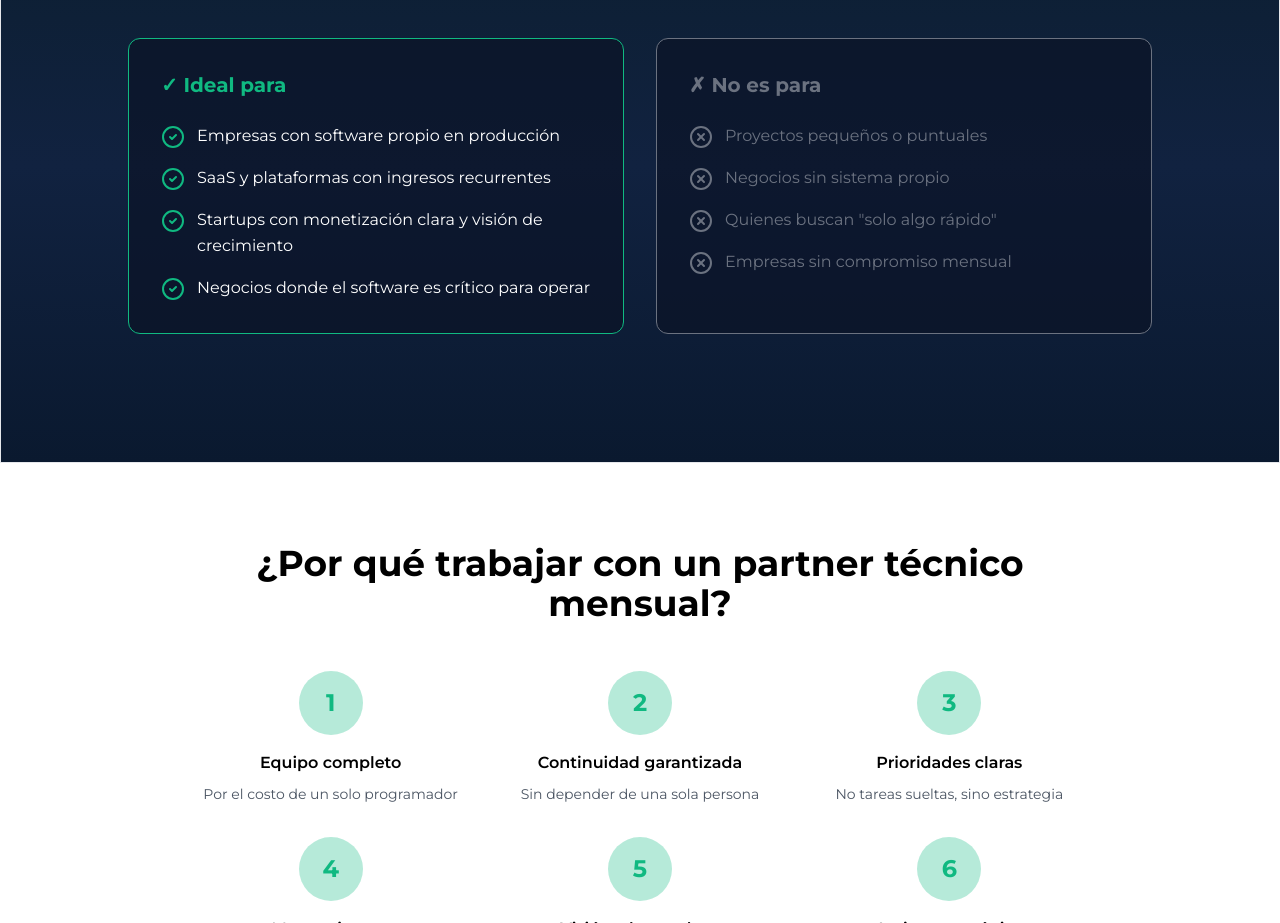
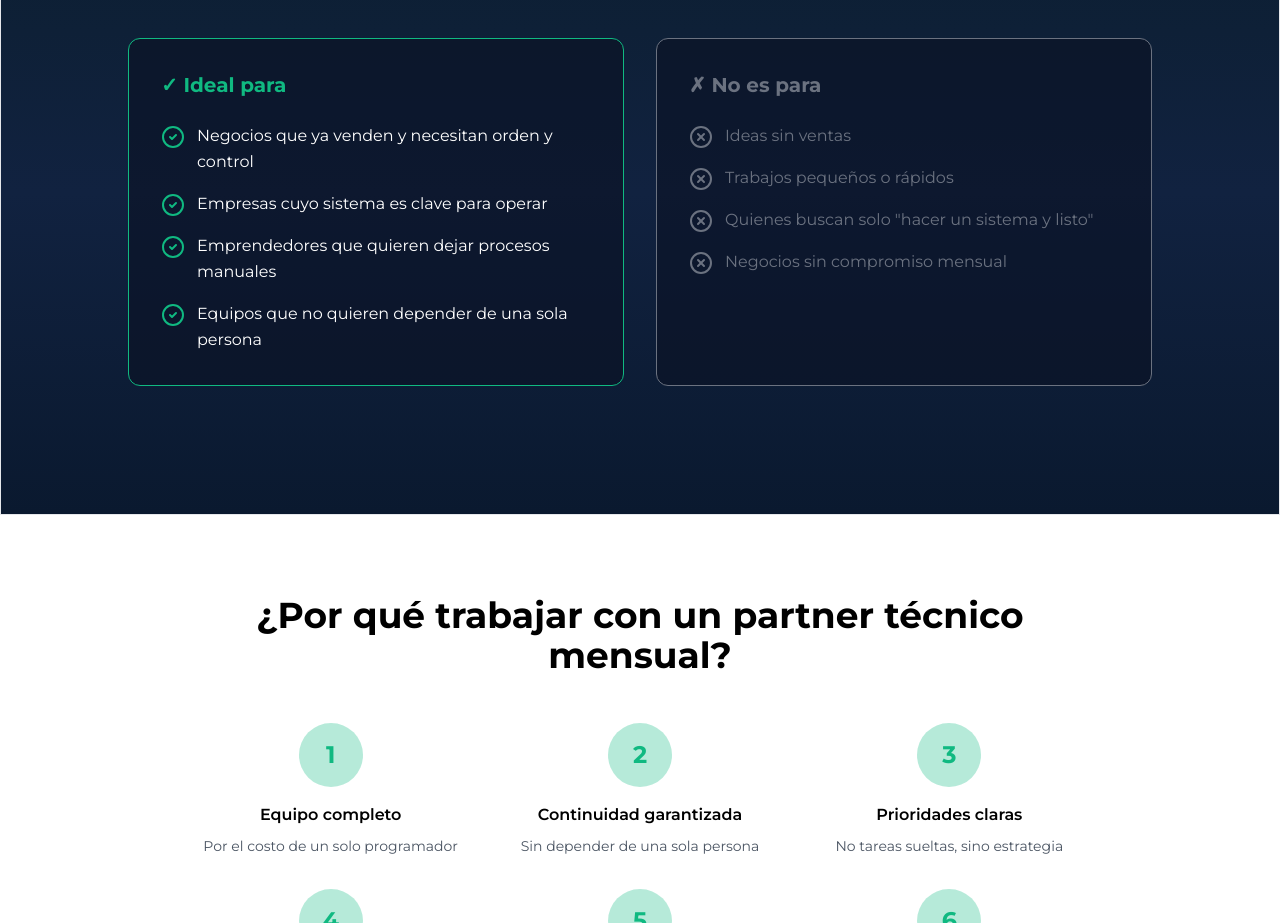
Before and after one commit to edymg/kedevsgl, a Next.js app: page /landing in a window 1280 px wide. Shown: the part 3560-4483 px from the top of the page. Built offline with nearby package versions, Linux system fonts and the light colour scheme.

Commit message:
chore(idealClients): update idealFor and notFor lists for clarity and relevance

```diff
--- a/src/app/(public)/landing/data/idealClients.ts
+++ b/src/app/(public)/landing/data/idealClients.ts
@@ -1,13 +1,13 @@
 export const idealFor = [
-  "Empresas con software propio en producción",
-  "SaaS y plataformas con ingresos recurrentes",
-  "Startups con monetización clara y visión de crecimiento",
-  "Negocios donde el software es crítico para operar",
+  "Negocios que ya venden y necesitan orden y control",
+  "Empresas cuyo sistema es clave para operar",
+  "Emprendedores que quieren dejar procesos manuales",
+  "Equipos que no quieren depender de una sola persona",
 ];
 
 export const notFor = [
-  "Proyectos pequeños o puntuales",
-  "Negocios sin sistema propio",
-  'Quienes buscan "solo algo rápido"',
-  "Empresas sin compromiso mensual",
+  "Ideas sin ventas",
+  "Trabajos pequeños o rápidos",
+  'Quienes buscan solo "hacer un sistema y listo"',
+  "Negocios sin compromiso mensual",
 ];
```
